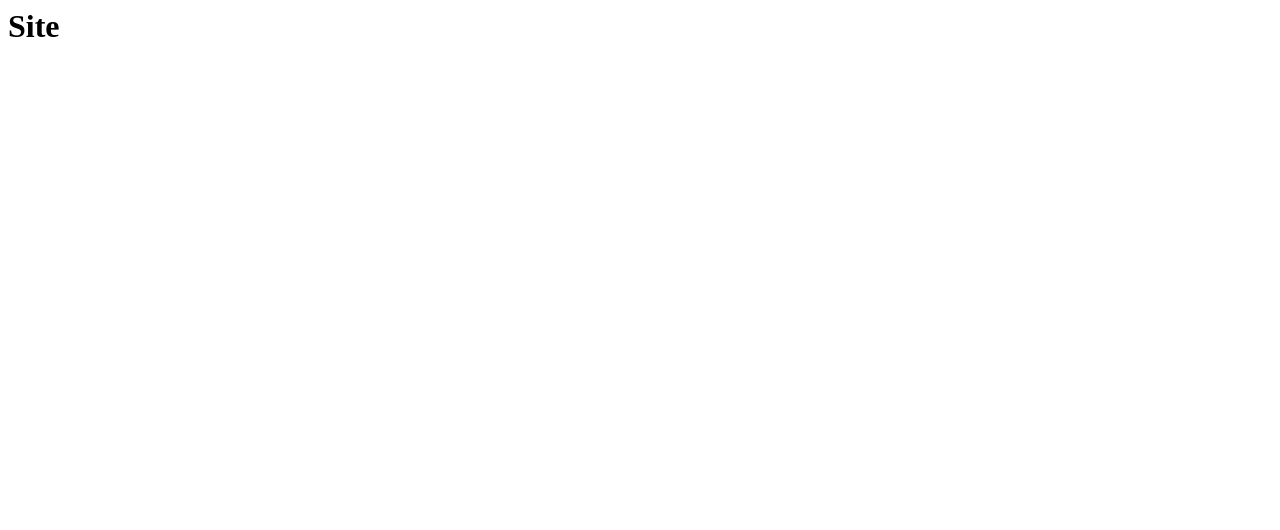
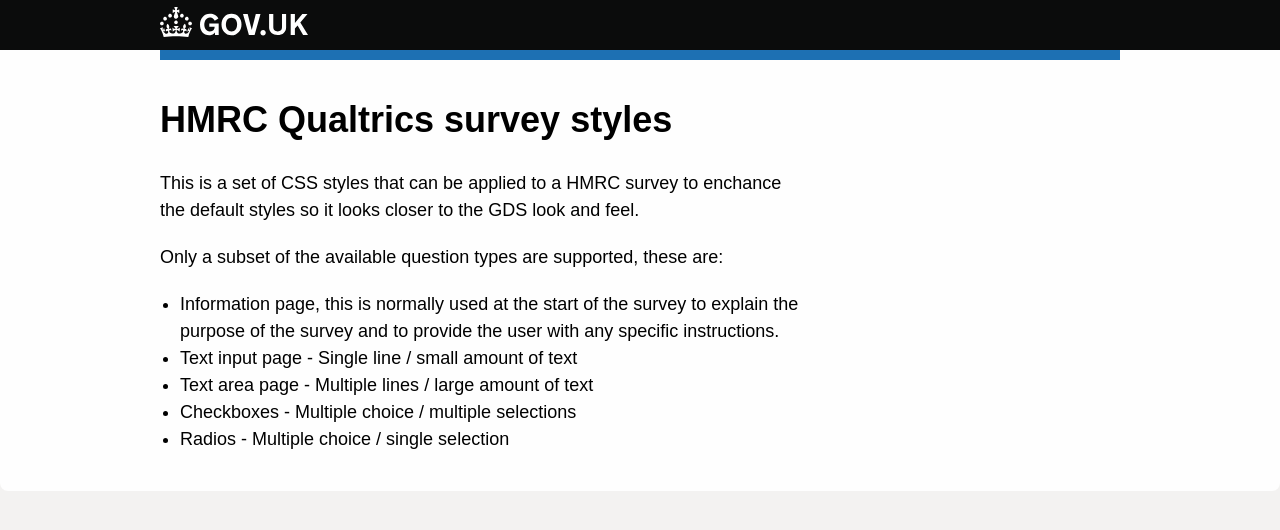
Before and after one commit to danielelder/hmrc-qualtrics-skin, a plain HTML site: page index.html in a window 1280 px wide. Drawn offline with Linux system fonts and the light colour scheme.

Commit message:
updated index and readme

```diff
--- a/css/overrides.css
+++ b/css/overrides.css
@@ -318,6 +318,14 @@
 }
 
 /* Content */
+html .Skin .QuestionText h1 {
+    margin-bottom: 30px;
+}
+
+html .Skin .QuestionText p {
+    margin-bottom: 20px;
+}
+
 html .Skin .QuestionText {
     padding: 40px 0 20px;
 }
--- a/index.html
+++ b/index.html
@@ -1 +1,65 @@
-<h1>Site</h1>
+<!DOCTYPE html>
+<html class="JFEScope" lang="EN">
+<head>
+    <meta charset="UTF-8">
+    <title>HMRC Qualtrics Survey Skin</title>
+    <meta name="description" content="A set of style overrides for qualrics surveys.">
+    <meta name="robots" content="noindex">
+    <meta id="meta-viewport" name="viewport"
+        content="width=device-width, initial-scale=1, minimum-scale=1, maximum-scale=2.5">
+    <link href="css/stylesheet.css" rel="stylesheet">
+    <link href="css/overrides.css" rel="stylesheet">
+</head>
+<body id="SurveyEngineBody" style="direction: ltr;">
+    <div class="JFE" id="P_1717676575431">
+        <div class="JFEContent SkinV2 webkit CSS3">
+            <div class="Skin">
+                <div id="Wrapper">
+                    <div class="SkinInner">
+                        <div id="LogoContainer">
+                            <div id="Logo"></div>
+                        </div>
+                        <div id="HeaderContainer">
+                            <div id="Header" role="banner"><img alt="HM Revenue and Customs logo"
+                                    src="images/GOVUK_logo.svg" style="width: 400px; height: 47px;"
+                                    data-image-state="ready"></div>
+                        </div>
+                        <div id="SkinContent">
+                            <div id="Questions" role="main">
+                                <div id="QID1Separator" class="Separator"
+                                    data-runtime-show="runtime.SeparatorDisplayed"></div>
+                                <div class="QuestionOuter BorderColor DB  QID1" id="QID1" questionid="QID1"
+                                    posttag="QID1" data-runtime-remove-class-hidden="runtime.Displayed">
+                                    <div id="QR~QID1~VALIDATION" class="ValidationError" role="alert"
+                                        data-runtime-show="runtime.ErrorMsg" data-runtime-html="runtime.ErrorMsg"
+                                        style="display: none;"></div>
+                                    <div id="QR~QID1~SDPVALIDATION" class="ValidationError" role="alert"
+                                        data-runtime-show="runtime.PDPErrorMsg"
+                                        data-runtime-html="runtime.PDPErrorMsg" style="display: none;"></div>
+                                    <div class="Inner BorderColor TB">
+                                        <div class="InnerInner BorderColor">
+                                            <div class="QuestionText BorderColor">
+                                                <h1><span style="font-size:22px;">HMRC Qualtrics survey styles</span></h1>
+                                                <p>This is a set of CSS styles that can be applied to a HMRC survey to enchance the default styles so it looks closer to the GDS look and feel.</p>
+                                                <p>Only a subset of the available question types are supported, these are:</p>
+                                                <ul>
+                                                    <li>Information page, this is normally used at the start of the survey to explain the purpose of the survey and to provide the user with any specific instructions.</li>
+                                                    <li>Text input page - Single line / small amount of text</li>
+                                                    <li>Text area page - Multiple lines / large amount of text</li>
+                                                    <li>Checkboxes - Multiple choice / multiple selections</li>
+                                                    <li>Radios - Multiple choice / single selection</li>
+                                                </ul>
+                                            </div>
+                                        </div>
+                                    </div>
+                                </div>
+                            </div>
+                        </div>
+                    </div>
+                    <div id="Footer" role="contentinfo"></div>
+                </div>
+            </div>
+        </div>
+    </div>
+</body>
+</html>
```
Also changed, not shown: 1 other file.
